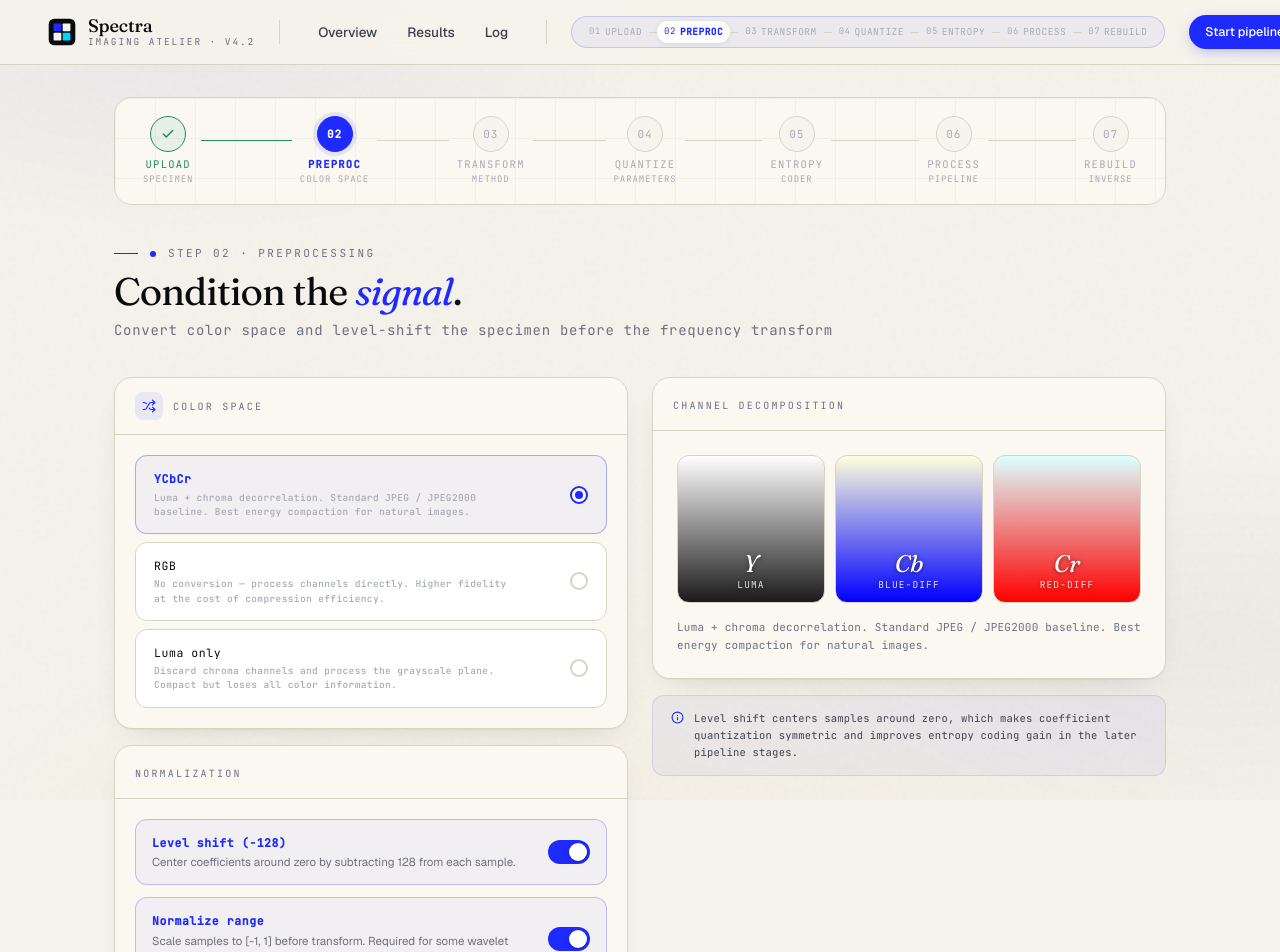
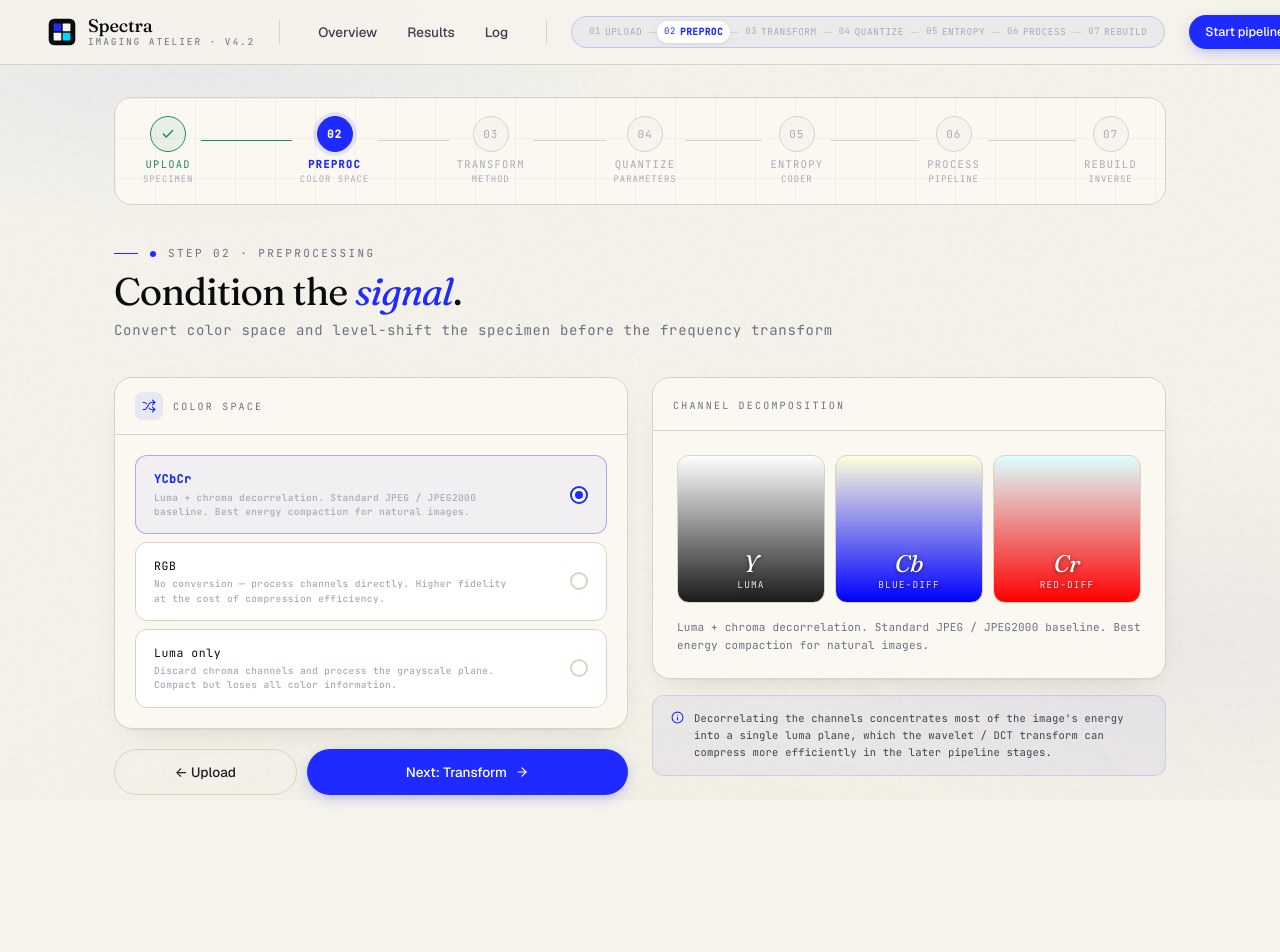
Before and after one commit to Ezgikalfaoglu/spectra-group10, a React (Vite) app: page /preprocessing in a window 1280 px wide. Shown: the top 952 px of the page. After the commit the page ends 827 px from the top, so only its background shows below. Built offline with nearby package versions, Linux system fonts and the light colour scheme.

Commit message:
refactor(preproc): remove Normalization toggles section
Drop the level-shift / normalize-range toggles card and their fields.
The page now only configures color space; level-shift and normalize
were always-on details handled implicitly by the encoder.

```diff
--- a/src/app/pages/PreprocessingPage.tsx
+++ b/src/app/pages/PreprocessingPage.tsx
@@ -11,14 +11,10 @@ import { PipelineStepper } from '../components/PipelineStepper';
 
 interface PreprocSettings {
   colorSpace: 'ycbcr' | 'rgb' | 'luma';
-  levelShift: boolean;
-  normalize: boolean;
 }
 
 const DEFAULTS: PreprocSettings = {
   colorSpace: 'ycbcr',
-  levelShift: true,
-  normalize: true,
 };
 
 const COLOR_SPACES: { id: PreprocSettings['colorSpace']; label: string; desc: string }[] = [
@@ -127,58 +123,6 @@ export function PreprocessingPage() {
             </div>
           </div>
 
-          {/* Toggles */}
-          <div className="sp-card" style={{ overflow: 'hidden' }}>
-            <div style={{ padding: '14px 20px', borderBottom: '1px solid var(--rule)' }}>
-              <span style={{ fontFamily: 'var(--font-mono)', fontSize: 10, letterSpacing: '0.22em', color: 'var(--ink-3)', textTransform: 'uppercase' }}>NORMALIZATION</span>
-            </div>
-            <div style={{ padding: 20, display: 'flex', flexDirection: 'column', gap: 12 }}>
-              {[
-                { k: 'levelShift' as const, label: 'Level shift (−128)', desc: 'Center coefficients around zero by subtracting 128 from each sample.' },
-                { k: 'normalize'  as const, label: 'Normalize range',     desc: 'Scale samples to [-1, 1] before transform. Required for some wavelet bases.' },
-              ].map(row => {
-                const isOn = settings[row.k];
-                return (
-                  <div key={row.k}
-                    style={{
-                      display: 'flex', alignItems: 'center', justifyContent: 'space-between',
-                      padding: '14px 16px', borderRadius: 'var(--r-md)',
-                      border: `1px solid ${isOn ? 'rgba(30,42,255,0.25)' : 'var(--rule)'}`,
-                      background: isOn ? 'rgba(30,42,255,0.04)' : 'white',
-                    }}
-                  >
-                    <div style={{ marginRight: 12 }}>
-                      <div style={{ fontFamily: 'var(--font-mono)', fontSize: 11.5, fontWeight: 600, color: isOn ? 'var(--klein)' : 'var(--ink)', letterSpacing: '0.05em', marginBottom: 3 }}>
-                        {row.label}
-                      </div>
-                      <p style={{ fontSize: 11.5, color: 'var(--ink-3)', lineHeight: 1.45 }}>{row.desc}</p>
-                    </div>
-                    <button
-                      onClick={() => update(row.k, !isOn)}
-                      role="switch"
-                      aria-checked={isOn}
-                      style={{
-                        width: 42, height: 24, borderRadius: 100,
-                        background: isOn ? 'var(--klein)' : 'var(--paper-3)',
-                        border: 'none', position: 'relative', cursor: 'pointer',
-                        transition: 'background 0.2s', flexShrink: 0,
-                      }}
-                    >
-                      <span
-                        style={{
-                          position: 'absolute', top: 3, left: isOn ? 21 : 3,
-                          width: 18, height: 18, borderRadius: '50%',
-                          background: 'white', boxShadow: '0 1px 3px rgba(0,0,0,0.25)',
-                          transition: 'left 0.2s',
-                        }}
-                      />
-                    </button>
-                  </div>
-                );
-              })}
-            </div>
-          </div>
-
           {/* Navigation */}
           <div style={{ display: 'flex', gap: 10, marginTop: 4 }}>
             <button onClick={() => navigate('/upload')} className="sp-btn sp-btn-ghost" style={{ flex: 1, justifyContent: 'center' }}>
@@ -250,8 +194,8 @@ export function PreprocessingPage() {
           <div style={{ display: 'flex', alignItems: 'flex-start', gap: 10, padding: '14px 18px', background: 'rgba(30,42,255,0.04)', border: '1px solid rgba(30,42,255,0.12)', borderRadius: 'var(--r-md)' }}>
             <Info style={{ width: 13, height: 13, color: 'var(--klein)', marginTop: 1, flexShrink: 0 }} />
             <p style={{ fontFamily: 'var(--font-mono)', fontSize: 10.5, color: 'var(--ink-2)', lineHeight: 1.6, letterSpacing: '0.02em' }}>
-              Level shift centers samples around zero, which makes coefficient quantization symmetric and improves
-              entropy coding gain in the later pipeline stages.
+              Decorrelating the channels concentrates most of the image's energy into a single luma plane,
+              which the wavelet / DCT transform can compress more efficiently in the later pipeline stages.
             </p>
           </div>
         </div>
```
